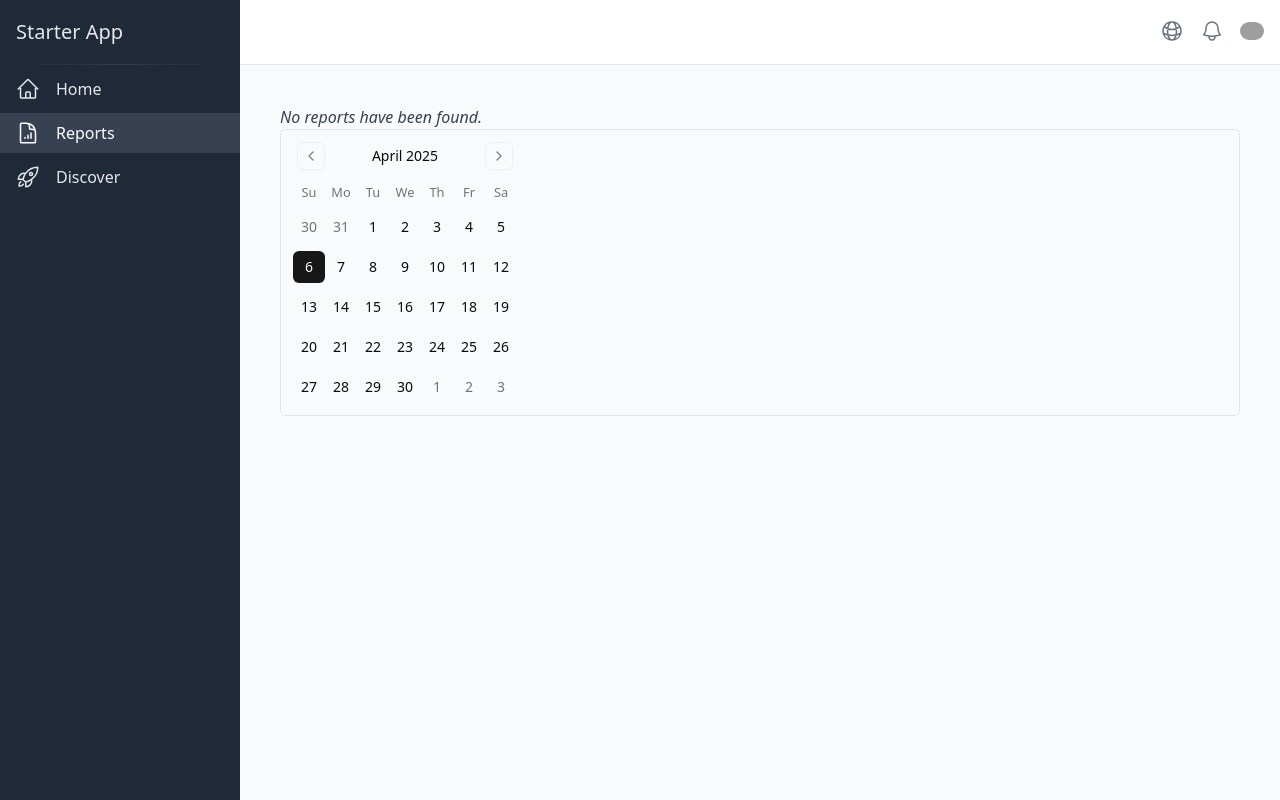
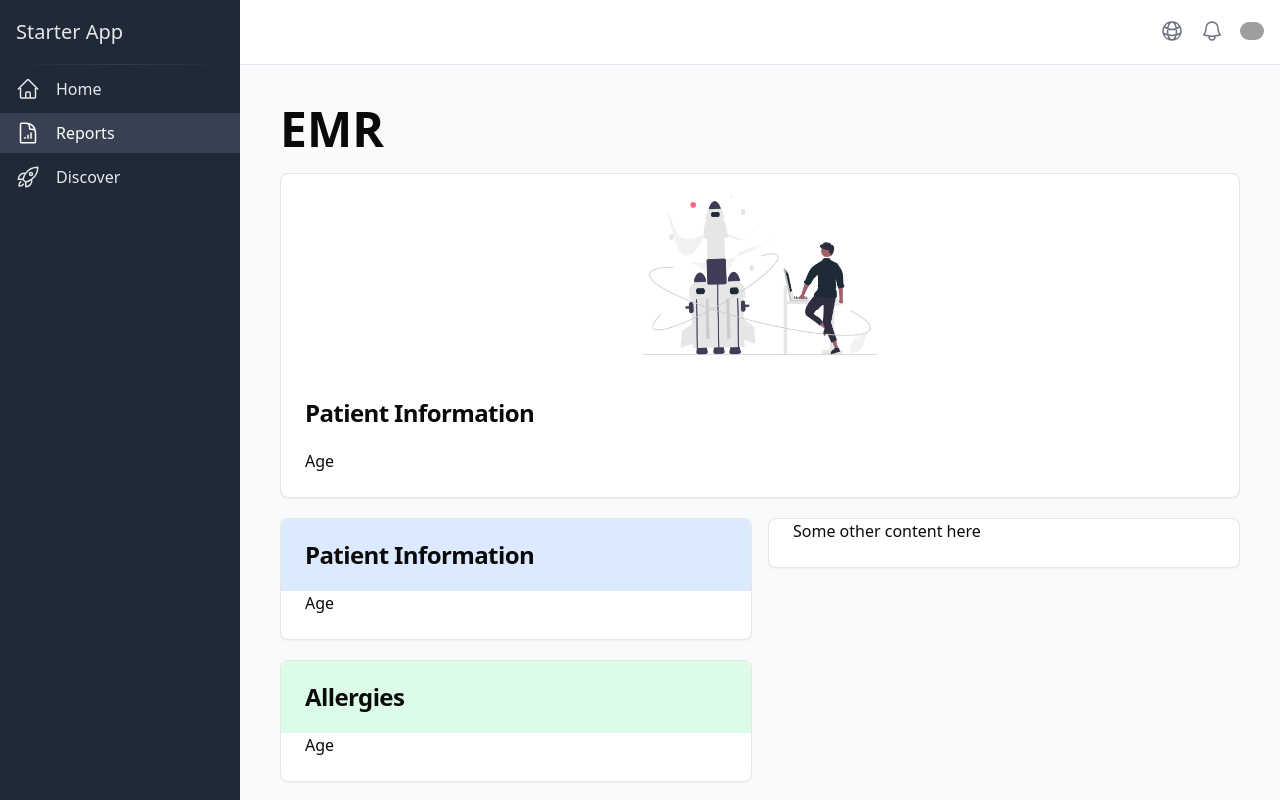
Before and after one commit to kwokcheong/next.js-i18n-dashboard, a Next.js app: page /en/reports in a window 1280 px wide. Shown: the top 800 px of the page. Built offline with nearby package versions, Linux system fonts and the light colour scheme; grey boxes are pictures that could not be loaded.

Commit message:
added cards for emr dashboard page

```diff
--- a/src/app/[lang]/reports/page.tsx
+++ b/src/app/[lang]/reports/page.tsx
@@ -1,10 +1,12 @@
-import React, { Suspense, useState } from "react";
+import React, { Suspense } from "react";
 import CalendarClient from "@/components/Calender";
 import Spinner from "@/components/Spinner";
+import Image from "next/image";
 
 import { getIntl } from "@/lib/intl";
 import { getReports } from "@/lib/data";
 import { Locale } from "@/lib/definitions";
+import { Card, CardContent, CardHeader, CardTitle } from "@/components/ui/card";
 
 interface Props {
   params: {
@@ -31,13 +33,63 @@
   const isReportListEmpty = reports.length === 0;
 
   return (
-    <div>
-      <div>
-        {isReportListEmpty && (
-          <p className="text-base text-gray-700 italic">{intl.formatMessage({ id: "page.reports.no-data" })}</p>
-        )}
-        <CalendarClient />
+    <>
+      <h1 className="text-5xl font-bold mb-5">EMR</h1>
+      <Card className="rounded-lg mb-5">
+        <div className="flex justify-center items-center">
+          <Image src="/images/deploy-nextjs-on-vercel.png" alt="Deploy Next.js on Vercel" width={300} height={203} />
+        </div>
+        <CardHeader className="">
+          <CardTitle>Patient Information</CardTitle>
+        </CardHeader>
+        <CardContent>
+          <p>Age</p>
+        </CardContent>
+      </Card>
+      <div className="grid grid-cols-2 gap-4">
+        {/* Left Column */}
+        <div>
+          <div>
+            <Card className="rounded-lg mb-5">
+              <CardHeader className="bg-blue-100 rounded-t-lg">
+                <CardTitle>Patient Information</CardTitle>
+              </CardHeader>
+              <CardContent>
+                <p>Age</p>
+              </CardContent>
+            </Card>
+          </div>
+          <div>
+            <Card className="rounded-lg mb-5">
+              <CardHeader className="bg-green-100 rounded-t-lg">
+                <CardTitle>Allergies</CardTitle>
+              </CardHeader>
+              <CardContent>
+                <p>Age</p>
+              </CardContent>
+            </Card>
+          </div>
+          <div>
+            <Card className="rounded-lg mb-5">
+              <CardHeader className="bg-purple-100 rounded-t-lg">
+                <CardTitle>Upcoming Appointments</CardTitle>
+              </CardHeader>
+              <CardContent>
+                <p>Age</p>
+              </CardContent>
+            </Card>
+          </div>
+        </div>
+
+        {/* Right Column */}
+        <div>
+          <Card className="rounded-lg">
+            <CardContent>
+              <p>Some other content here</p>
+            </CardContent>
+          </Card>
+        </div>
       </div>
-    </div>
+    </>
   );
 }
--- /dev/null
+++ b/src/components/ui/card.tsx
@@ -0,0 +1,79 @@
+import * as React from "react"
+
+import { cn } from "@/lib/utils"
+
+const Card = React.forwardRef<
+  HTMLDivElement,
+  React.HTMLAttributes<HTMLDivElement>
+>(({ className, ...props }, ref) => (
+  <div
+    ref={ref}
+    className={cn(
+      "rounded-lg border bg-card text-card-foreground shadow-sm",
+      className
+    )}
+    {...props}
+  />
+))
+Card.displayName = "Card"
+
+const CardHeader = React.forwardRef<
+  HTMLDivElement,
+  React.HTMLAttributes<HTMLDivElement>
+>(({ className, ...props }, ref) => (
+  <div
+    ref={ref}
+    className={cn("flex flex-col space-y-1.5 p-6", className)}
+    {...props}
+  />
+))
+CardHeader.displayName = "CardHeader"
+
+const CardTitle = React.forwardRef<
+  HTMLDivElement,
+  React.HTMLAttributes<HTMLDivElement>
+>(({ className, ...props }, ref) => (
+  <div
+    ref={ref}
+    className={cn(
+      "text-2xl font-semibold leading-none tracking-tight",
+      className
+    )}
+    {...props}
+  />
+))
+CardTitle.displayName = "CardTitle"
+
+const CardDescription = React.forwardRef<
+  HTMLDivElement,
+  React.HTMLAttributes<HTMLDivElement>
+>(({ className, ...props }, ref) => (
+  <div
+    ref={ref}
+    className={cn("text-sm text-muted-foreground", className)}
+    {...props}
+  />
+))
+CardDescription.displayName = "CardDescription"
+
+const CardContent = React.forwardRef<
+  HTMLDivElement,
+  React.HTMLAttributes<HTMLDivElement>
+>(({ className, ...props }, ref) => (
+  <div ref={ref} className={cn("p-6 pt-0", className)} {...props} />
+))
+CardContent.displayName = "CardContent"
+
+const CardFooter = React.forwardRef<
+  HTMLDivElement,
+  React.HTMLAttributes<HTMLDivElement>
+>(({ className, ...props }, ref) => (
+  <div
+    ref={ref}
+    className={cn("flex items-center p-6 pt-0", className)}
+    {...props}
+  />
+))
+CardFooter.displayName = "CardFooter"
+
+export { Card, CardHeader, CardFooter, CardTitle, CardDescription, CardContent }
```
Also changed, not shown: components.json.
